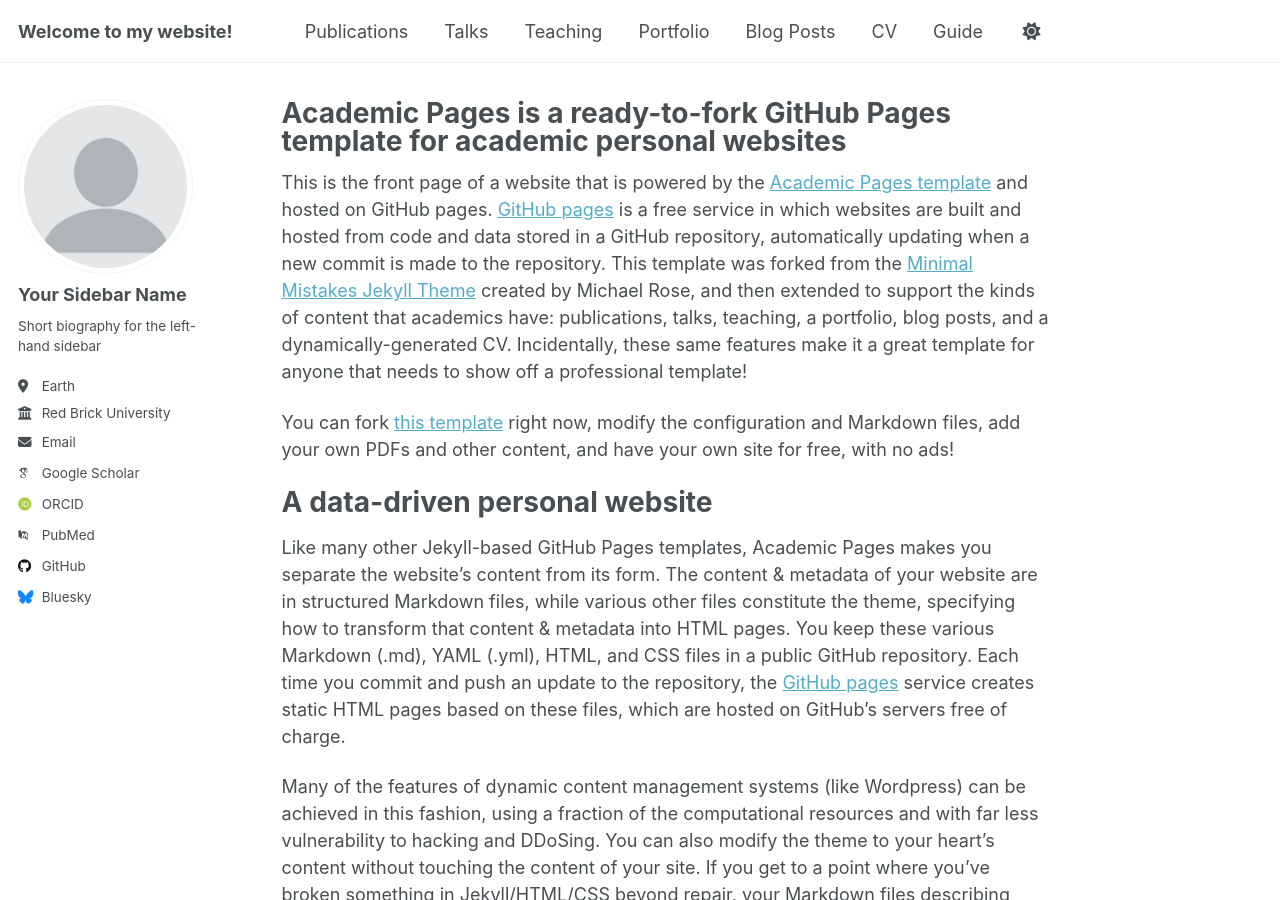
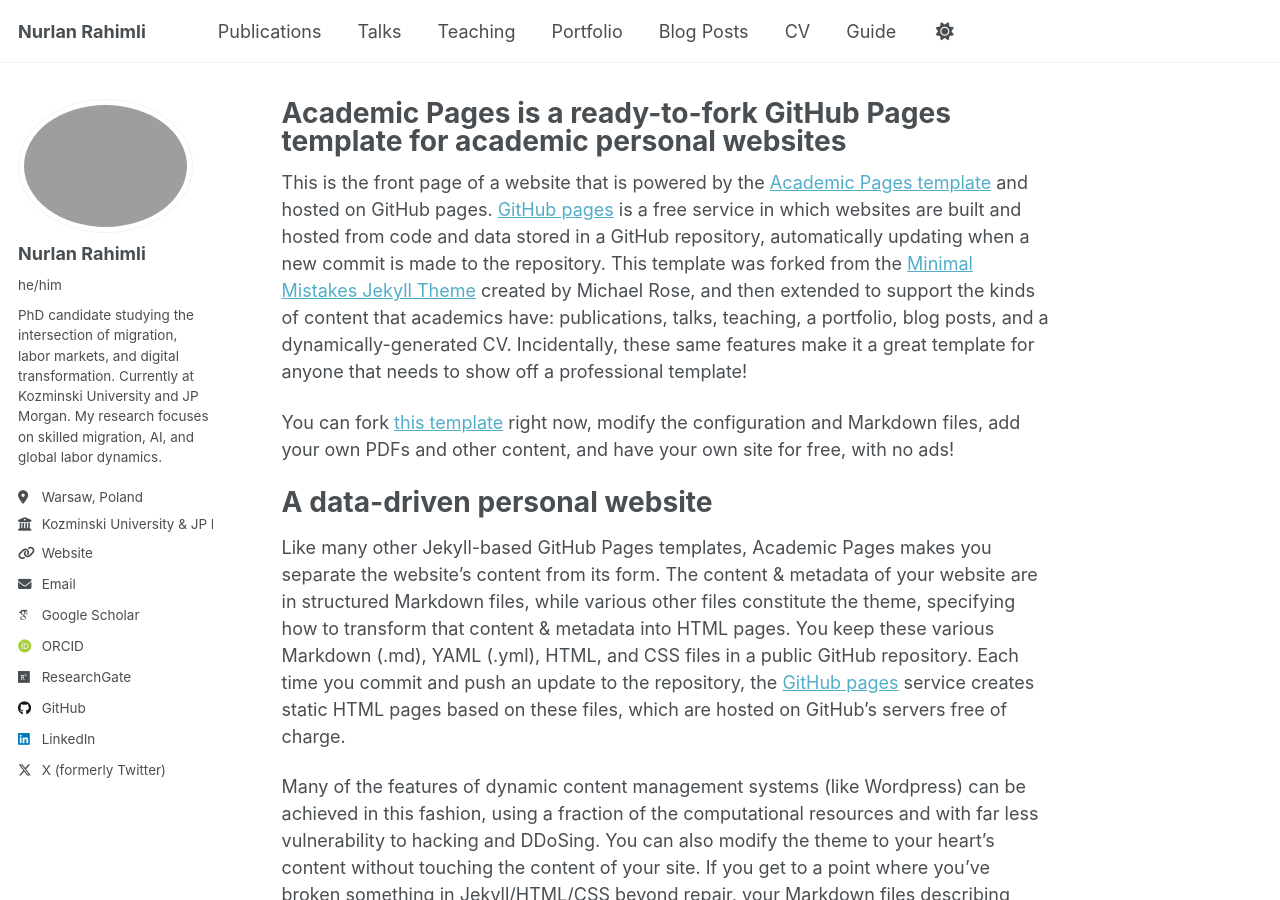
Before and after one commit to nurlanrahimli-uw/nurlanrahimli-uw.github.io, a Jekyll site: the page built from _pages/about.md, in a window 1280 px wide and 900 px high. Built offline with Jekyll 4.4.1, drawn with Linux system fonts in a browser that asks for light colours; some web fonts are replaced; a script that is not in the unit is left out; part of the change alters nothing that is shown.

Commit message:
Update _config.yml

```diff
--- a/_config.yml
+++ b/_config.yml
@@ -1,84 +1,39 @@
-# Welcome to Jekyll!
-#
-# This config file is meant for settings that affect your entire site, values
-# which you are expected to set up once and rarely need to edit after that.
-# For technical reasons, this file is *NOT* reloaded automatically when you use
-# `jekyll serve -l -H localhost`. If you change this file, please restart the
-# server process.
-
 # Basic Site Settings
 locale                   : "en-US"
 site_theme               : "default"
-title                    : "Welcome to my website!"
+title                    : "Nurlan Rahimli"
 title_separator          : "-"
 name                     : &name "Nurlan Rahimli"
-description              : &description "PhD Student in Economics at Kozminski University, Poland"
-url                      : https://academicpages.github.io # the base hostname & protocol for your site e.g. "https://[your GitHub username].github.io" or if you already have some other page hosted on Github then use "https://[your GitHub username].github.io/[Your Repo Name]"
-baseurl                  : "" # the subpath of your site, e.g. "/blog"
-repository               : "academicpages/academicpages.github.io"
+description              : &description "PhD Researcher in Migration and Labor Economics | Kozminski University & JP Morgan"
+url                      : "https://nurlanrahimli-uw.github.io"
+baseurl                  : ""
+repository               : "nurlanrahimli-uw/nurlanrahimli-uw.github.io"
 
-# Site Author - The following control what appear as part of the author content on the side bar.
-#               If a field is blank the icon and link will not appear, otherwise it will be shown.
-#               Additional customization can be done by editing /_includes/author-profile.html
+# Site Author
 author:
-  # Biographic information
-  avatar           : "profile.png"
-  name             : "Your Sidebar Name"
-  pronouns         : # example: "she/her"
-  bio              : "Short biography for the left-hand sidebar"
-  location         : "Earth"
-  employer         : "Red Brick University"
-  uri              : # URL
-  email            : "none@example.org"
+  avatar           : "profile.jpg"
+  name             : "Nurlan Rahimli"
+  pronouns         : "he/him"
+  bio              : "PhD candidate studying the intersection of migration, labor markets, and digital transformation. Currently at Kozminski University and JP Morgan. My research focuses on skilled migration, AI, and global labor dynamics."
+  location         : "Warsaw, Poland"
+  employer         : "Kozminski University & JP Morgan"
+  uri              : "https://nurlanrahimli-uw.github.io"
+  email            : "nurlan.rahimli@kozminski.edu.pl"
 
   # Academic websites
-  academia         : # URL
-  arxiv            : # URL - Update with the correct link to your profile
   googlescholar    : "https://scholar.google.com/citations?user=PS_CX0AAAAAJ"
-  inspire-hep      : # URL
-  impactstory      : # URL
-  orcid            : "http://orcid.org/yourorcidurl"
-  semantic         : # URL
-  pubmed           : "https://www.ncbi.nlm.nih.gov/pubmed/?term=john+snow"
-  researchgate     : # URL
-  scopus           : # URL
+  orcid            : "https://orcid.org/0000-0003-0000-0000"
+  pubmed           :
+  researchgate     : "https://www.researchgate.net/profile/Nurlan-Rahimli"
 
   # Repositories and software development
-  bitbucket        : # Username - Update with your username on the site
-  codepen          : # Username
-  dribbble         : # Username
-  github           : "academicpages"
-  kaggle           : # Username
-  stackoverflow    : # User number or user number and name (i.e., use "1" or "1/jeff-atwood")
+  github           : "nurlanrahimli-uw"
 
   # Social media
-  artstation       : # Username
-  bluesky          : "bsky.app" # Replace this with you Bluesky username
-  facebook         : # Username
-  flickr           : # Username
-  foursquare       : # Username
-  goodreads        : # Username
-  google_plus      : # Username
-  keybase          : # Username
-  instagram        : # Username
-  lastfm           : # Username
-  linkedin         : # Username
-  mastodon         : # URL
-  medium           : # URL
-  pinterest        : # Username
-  soundcloud       : # Username
-  steam            : # Username
-  telegram         : # URL
-  tumblr           : # Username
-  twitter          : # Username for X / Twitter
-  vine             : # Username
-  weibo            : # Username
-  wikipedia        : # Username
-  xing             : # Username
-  youtube          : # Username
-  zhihu            : # Username
+  linkedin         : "nurlanrahimli"
+  twitter          : "nurlanrahimli"
 
-# Publication Category - The following the list of publication categories and their headings
+# Publication Categories
 publication_category:
   books:
     title: 'Books'
@@ -88,42 +43,19 @@ publication_category:
     title: 'Conference Papers'
 
 # Site Settings
-teaser                   :  # filename of teaser fallback teaser image placed in /images/, .e.g. "500x300.png"
-breadcrumbs              : false # true, false (default)
+teaser                   :
+breadcrumbs              : false
 words_per_minute         : 160
 future                   : true
-read_more                : "disabled" # if enabled, adds "Read more" links to excerpts
-talkmap_link             : false      #change to true to add link to talkmap on talks page
+read_more                : "disabled"
+talkmap_link             : false
+
 comments:
-  provider               : # false (default), "disqus", "discourse", "facebook", "google-plus", "staticman", "custom"
-  disqus:
-    shortname            :
-  discourse:
-    server               : # https://meta.discourse.org/t/embedding-discourse-comments-via-javascript/31963 , e.g.: meta.discourse.org
-  facebook:
-    appid                :
-    num_posts            : # 5 (default)
-    colorscheme          : # "light" (default), "dark"
-staticman:
-  allowedFields          : ['name', 'email', 'url', 'message']
-  branch                 : "gh-pages" # "master", "gh-pages"
-  commitMessage          : "New comment."
-  filename               : comment-{@timestamp}
-  format                 : "yml"
-  moderation             : true
-  path                   : "_data/comments/{options.slug}"
-  requiredFields         : ['name', 'email', 'message']
-  transforms:
-    email                : "md5"
-  generatedFields:
-    date:
-      type               : "date"
-      options:
-        format           : "iso8601" # "iso8601" (default), "timestamp-seconds", "timestamp-milliseconds"
+  provider               :
+
 atom_feed:
-  hide                   : false     # change to true to hide the RSS feed in the footer
-  path                   : # blank (default) uses feed.xml
-
+  hide                   : false
+  path                   :
 
 # SEO Related
 google_site_verification :
@@ -131,30 +63,31 @@ bing_site_verification   :
 alexa_site_verification  :
 yandex_site_verification :
 
-
 # Social Sharing
 twitter:
-  username               : &twitter
+  username               : &twitter "nurlanrahimli"
 facebook:
   username               :
   app_id                 :
   publisher              :
-og_image                 :  # Social media default site image
-og_description           :  # Social media default site image description
-# For specifying social profiles
-# - https://developers.google.com/structured-data/customize/social-profiles
+
+og_image                 :
+og_description           :
+
 social:
-  type                   : # Person or Organization (defaults to Person)
-  name                   : # If the user or organization name differs from the site's name
-  links: # An array of links to social media profiles
-
+  type                   : "Person"
+  name                   : "Nurlan Rahimli"
+  links:
+    - https://scholar.google.com/citations?user=PS_CX0AAAAAJ
+    - https://orcid.org/0000-0003-0000-0000
+    - https://www.researchgate.net/profile/Nurlan-Rahimli
+    - https://github.com/nurlanrahimli-uw
+    - https://www.linkedin.com/in/nurlanrahimli
+    - https://twitter.com/nurlanrahimli
 
 # Analytics
 analytics:
-  provider               :  "false" # false (default), "google", "google-universal", "google-analytics-4", "custom"
-  google:
-    tracking_id          :
-
+  provider               : "false"
 
 # Reading Files
 include:
@@ -188,12 +121,13 @@ exclude:
   - README
   - tmp
   - vendor
+
 keep_files:
   - .git
   - .svn
+
 encoding: "utf-8"
 markdown_ext: "markdown,mkdown,mkdn,mkd,md"
-
 
 # Conversion
 markdown: kramdown
@@ -201,7 +135,6 @@ highlighter: rouge
 lsi: false
 excerpt_separator: "\n\n"
 incremental: false
-
 
 # Markdown Processing
 kramdown:
@@ -214,8 +147,7 @@ kramdown:
   smart_quotes: lsquo,rsquo,ldquo,rdquo
   enable_coderay: false
 
-
-# These settings control the types of collections used by the template
+# Collections
 collections:
   teaching:
     output: true
@@ -230,10 +162,8 @@ collections:
     output: true
     permalink: /:collection/:path/
 
-
-# These settings control how pages and collections are included in the site
+# Defaults
 defaults:
-  # _posts
   - scope:
       path: ""
       type: posts
@@ -244,14 +174,14 @@ defaults:
       comments: true
       share: true
       related: true
-  # _pages
+
   - scope:
       path: ""
       type: pages
     values:
       layout: single
       author_profile: true
-  # _teaching
+
   - scope:
       path: ""
       type: teaching
@@ -260,7 +190,7 @@ defaults:
       author_profile: true
       share: true
       comments: true
-  # _publications
+
   - scope:
       path: ""
       type: publications
@@ -269,7 +199,7 @@ defaults:
       author_profile: true
       share: true
       comments: true
-  # _portfolio
+
   - scope:
       path: ""
       type: portfolio
@@ -278,7 +208,7 @@ defaults:
       author_profile: true
       share: true
       comment: true
-  # _talks
+
   - scope:
       path: ""
       type: talks
@@ -287,19 +217,14 @@ defaults:
       author_profile: true
       share: true
 
-
 # Sass/SCSS
 sass:
   sass_dir: _sass
-  style: compressed # http://sass-lang.com/documentation/file.SASS_REFERENCE.html#output_style
-
+  style: compressed
 
 # Outputting
 permalink: /:categories/:title/
-# paginate: 5 # amount of posts to show
-# paginate_path: /page:num/
-timezone: Etc/UTC # http://en.wikipedia.org/wiki/List_of_tz_database_time_zones
-
+timezone: Europe/Warsaw
 
 # Plugins
 plugins:
@@ -310,7 +235,6 @@ plugins:
   - jekyll-redirect-from
   - jemoji
 
-# Mimic GitHub Pages with --safe
 whitelist:
   - jekyll-feed
   - jekyll-gist
@@ -319,38 +243,15 @@ whitelist:
   - jekyll-redirect-from
   - jemoji
 
-
 # Archives
-#  Type
-#  - GitHub Pages compatible archive pages built with Liquid ~> type: liquid (default)
-#  - Jekyll Archives plugin archive pages ~> type: jekyll-archives
-#  Path (examples)
-#  - Archive page should exist at path when using Liquid method or you can
-#    expect broken links (especially with breadcrumbs enabled)
-#  - <base_path>/tags/my-awesome-tag/index.html ~> path: /tags/
-#  - <base_path/categories/my-awesome-category/index.html ~> path: /categories/
-#  - <base_path/my-awesome-category/index.html ~> path: /
 category_archive:
   type: liquid
   path: /categories/
 tag_archive:
   type: liquid
   path: /tags/
-# https://github.com/jekyll/jekyll-archives
-# jekyll-archives:
-#   enabled:
-#     - categories
-#     - tags
-#   layouts:
-#     category: archive-taxonomy
-#     tag: archive-taxonomy
-#   permalinks:
-#     category: /categories/:name/
-#     tag: /tags/:name/
-
 
 # HTML Compression
-# - http://jch.penibelst.de/
 compress_html:
   clippings: all
   ignore:
```
